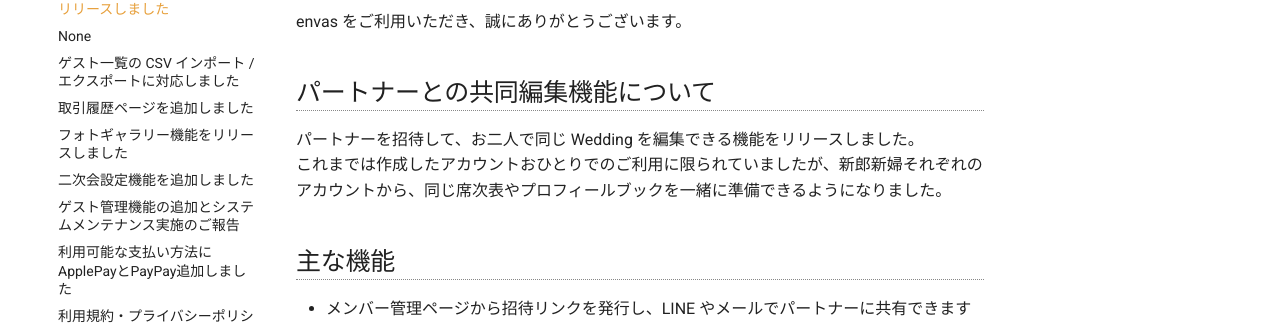
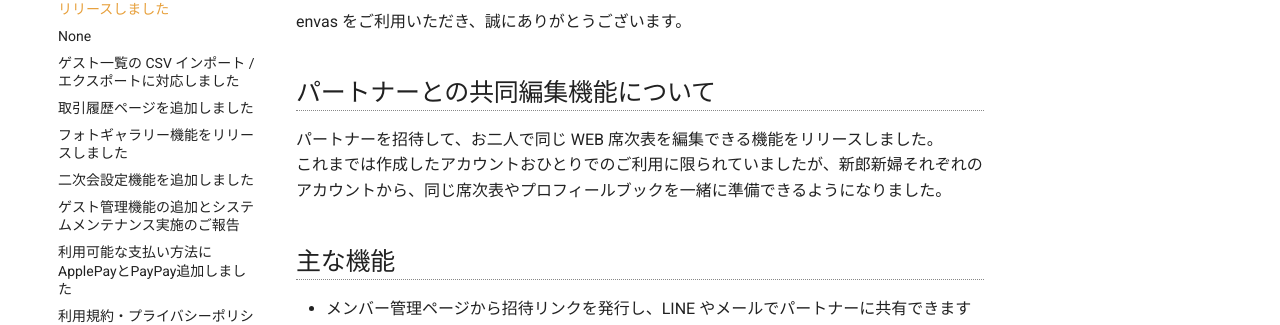
Before and after one commit to wish-corp/envas-info, an MkDocs documentation site: the page built from docs/news/2026-07-16-collaborative-editing.md, in a window 1280 px wide and 965 px high. Shown: the part 219-544 px from the top of the window. Built offline with MkDocs 1.6.1 and Material for MkDocs 9.7.7, drawn with Linux system fonts in a browser that asks for light colours.

Commit message:
Update docs/news/2026-07-16-collaborative-editing.md

```diff
--- a/docs/news/2026-07-16-collaborative-editing.md
+++ b/docs/news/2026-07-16-collaborative-editing.md
@@ -4,7 +4,7 @@
 
 ## パートナーとの共同編集機能について
 
-パートナーを招待して、お二人で同じ Wedding を編集できる機能をリリースしました。
+パートナーを招待して、お二人で同じ WEB 席次表を編集できる機能をリリースしました。
 これまでは作成したアカウントおひとりでのご利用に限られていましたが、新郎新婦それぞれのアカウントから、同じ席次表やプロフィールブックを一緒に準備できるようになりました。
 
 ## 主な機能
```
